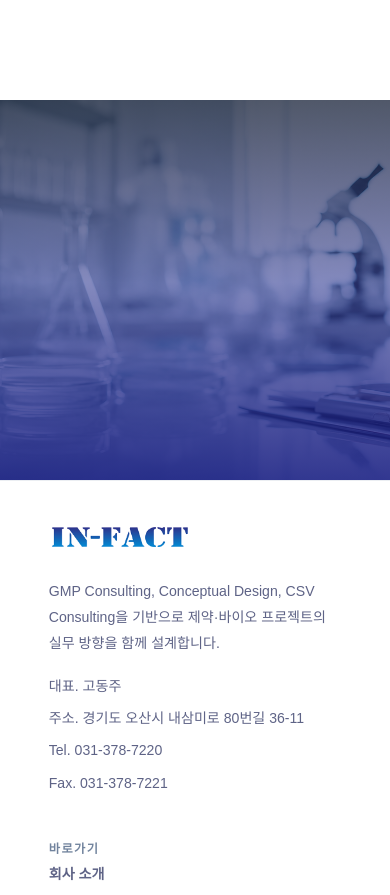
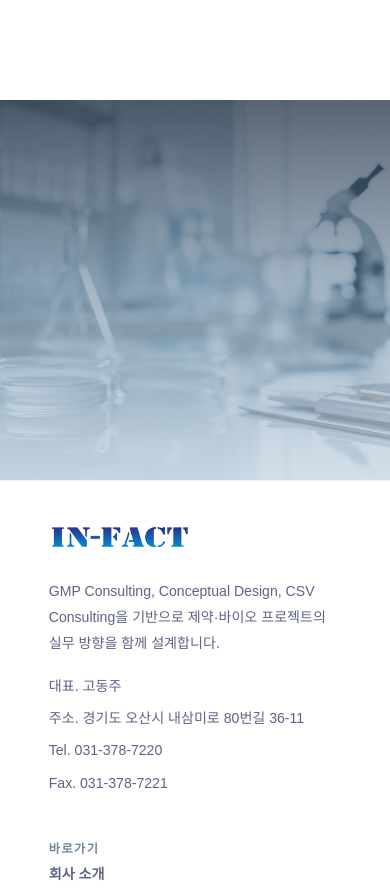
Before and after one commit to sslee1210/INFACT, a React (Vite) app in the folder client/: page /#/ in a window 390 px wide. Shown: the part 2233-3128 px from the top of the page. Built offline with nearby package versions, Linux system fonts and the light colour scheme.

Commit message:
Match project CTA overlay to image tone

```diff
--- a/client/src/styles/pages/home-experience.css
+++ b/client/src/styles/pages/home-experience.css
@@ -56,18 +56,18 @@
   background-image:
     linear-gradient(
       90deg,
-      rgba(7, 18, 42, 0.64) 0%,
-      rgba(18, 34, 64, 0.5) 28%,
-      rgba(44, 54, 143, 0.42) 44%,
-      rgba(22, 28, 129, 0.7) 62%,
-      rgba(22, 28, 129, 0.9) 100%
+      rgba(20, 36, 54, 0.64) 0%,
+      rgba(51, 76, 99, 0.46) 30%,
+      rgba(124, 151, 171, 0.34) 48%,
+      rgba(188, 205, 217, 0.58) 68%,
+      rgba(219, 229, 236, 0.82) 100%
     ),
     linear-gradient(
       90deg,
-      rgba(255, 255, 255, 0.02) 0%,
-      rgba(44, 54, 143, 0.12) 40%,
-      rgba(22, 28, 129, 0.28) 66%,
-      rgba(22, 28, 129, 0.36) 100%
+      rgba(255, 255, 255, 0.04) 0%,
+      rgba(123, 151, 174, 0.1) 42%,
+      rgba(168, 190, 205, 0.18) 68%,
+      rgba(213, 225, 234, 0.22) 100%
     ),
     var(--cta-image);
 
@@ -387,9 +387,9 @@
     background-image:
       linear-gradient(
         180deg,
-        rgba(7, 18, 42, 0.7) 0%,
-        rgba(44, 54, 143, 0.58) 48%,
-        rgba(22, 28, 129, 0.88) 100%
+        rgba(20, 36, 54, 0.7) 0%,
+        rgba(93, 124, 150, 0.56) 48%,
+        rgba(202, 218, 230, 0.82) 100%
       ),
       var(--cta-image);
 
```
